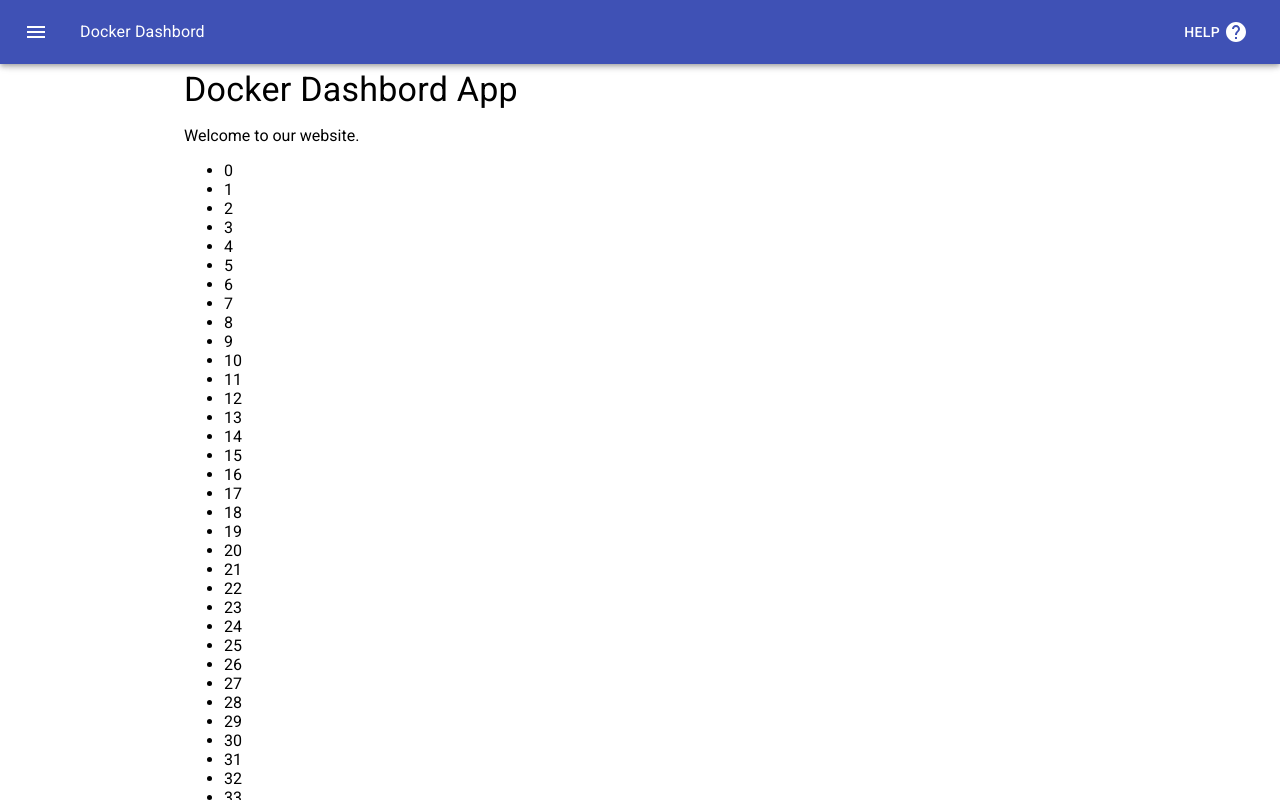
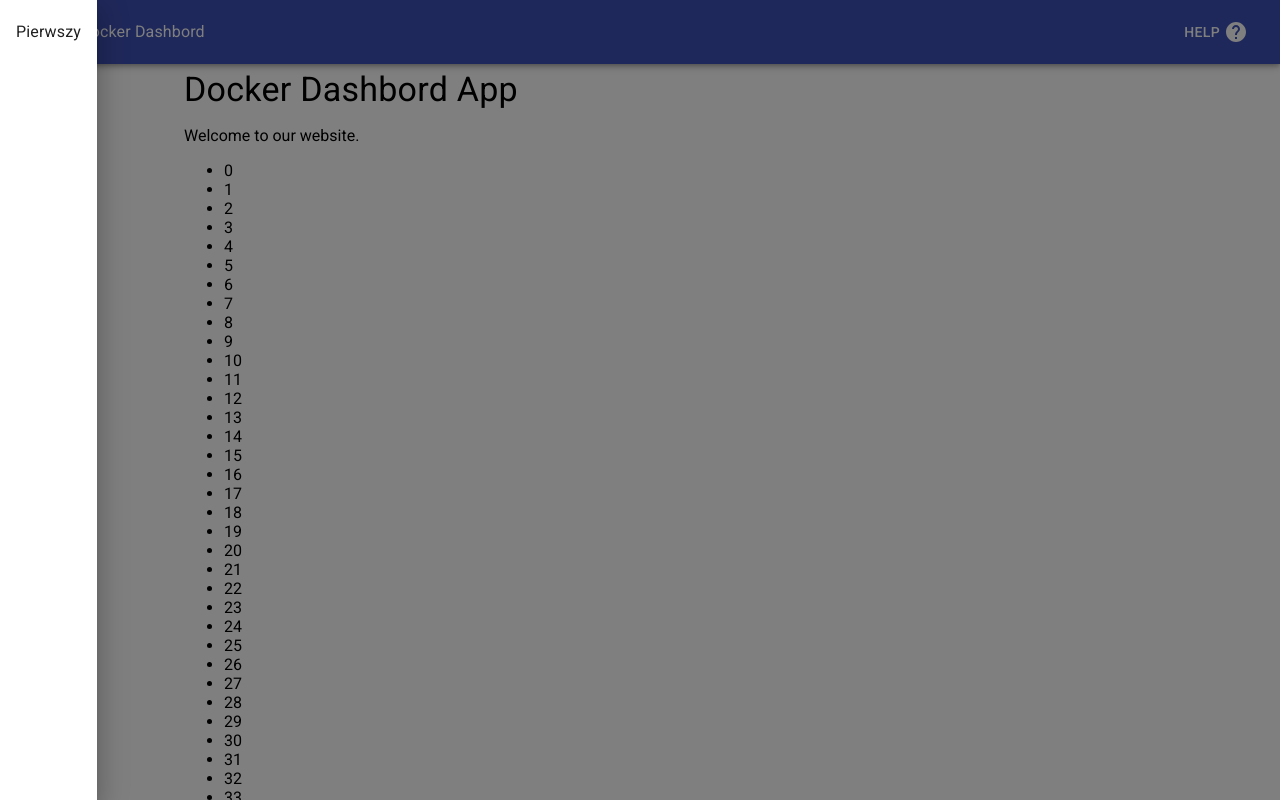
Before and after one commit to crianonim/docker-dashboard, a React (Create React App) app: page / in a window 1280 px wide. Both pictures are taken after a click on the button 36 px from the left and 32 px from the top of the page. Shown: the top 800 px of the page. Built offline with nearby package versions, Linux system fonts and the light colour scheme.

Commit message:
Add Drawer

```diff
--- a/src/App.js
+++ b/src/App.js
@@ -4,7 +4,7 @@ import Button from "@material-ui/core/Button";
 import Container from "@material-ui/core/Container";
 import Typography from "@material-ui/core/Typography";
 import Box from "@material-ui/core/Box";
-import { AppBar, Toolbar, IconButton, Menu, MenuItem } from "@material-ui/core";
+import { AppBar, Toolbar, IconButton, Menu, MenuItem, Drawer, List, ListItem, ListItemText } from "@material-ui/core";
 import { withStyles } from "@material-ui/styles";
 import MenuIcon from '@material-ui/icons/Menu';
 import HelpIcon  from '@material-ui/icons/Help';
@@ -23,12 +23,13 @@ const options = [
 ];
 export default withStyles(styles)(({classes})=> {
   const [anchorEl,setAnchorEl]=React.useState(null);
+  const [openDrawer,setOpenDrawer]=React.useState(false);
   return  (
 
     <div className={classes.root}>
       <AppBar position="fixed">
         <Toolbar>
-          <IconButton color="inherit" className={classes.menuButton}>
+          <IconButton color="inherit" className={classes.menuButton} onClick={()=>{setOpenDrawer(!openDrawer)}}>
             <MenuIcon />
           </IconButton>
           <Typography className={classes.flex}>Docker Dashbord</Typography>
@@ -42,6 +43,14 @@ export default withStyles(styles)(({classes})=> {
             </Menu>
         </Toolbar>
       </AppBar>
+      <Drawer open={openDrawer} onClose={()=>setOpenDrawer(false)}>
+        <List>
+          <ListItem button onClick={()=>{console.log("Pie");setOpenDrawer(false)}}>
+            <ListItemText>Pierwszy</ListItemText>
+          </ListItem>
+        </List>
+
+      </Drawer>
       <Button variant="contained" color="primary">
         Click me
       </Button>
```
